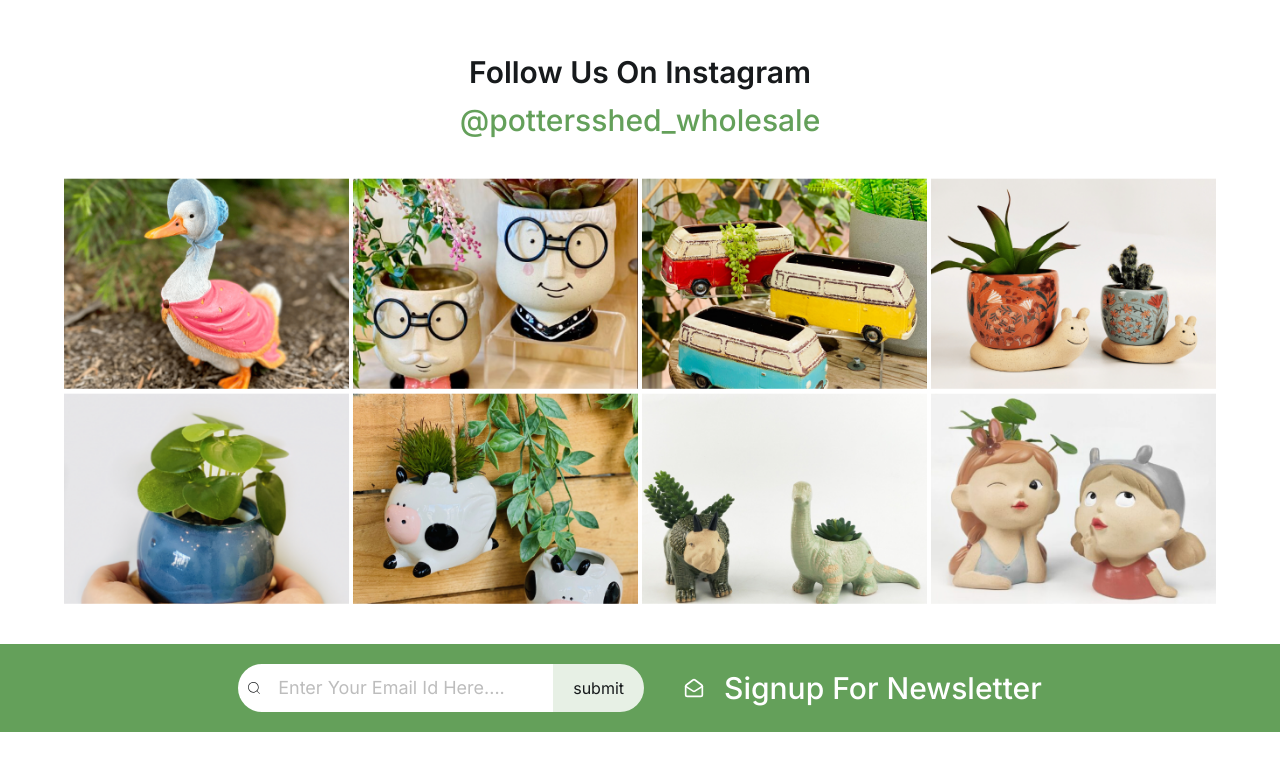
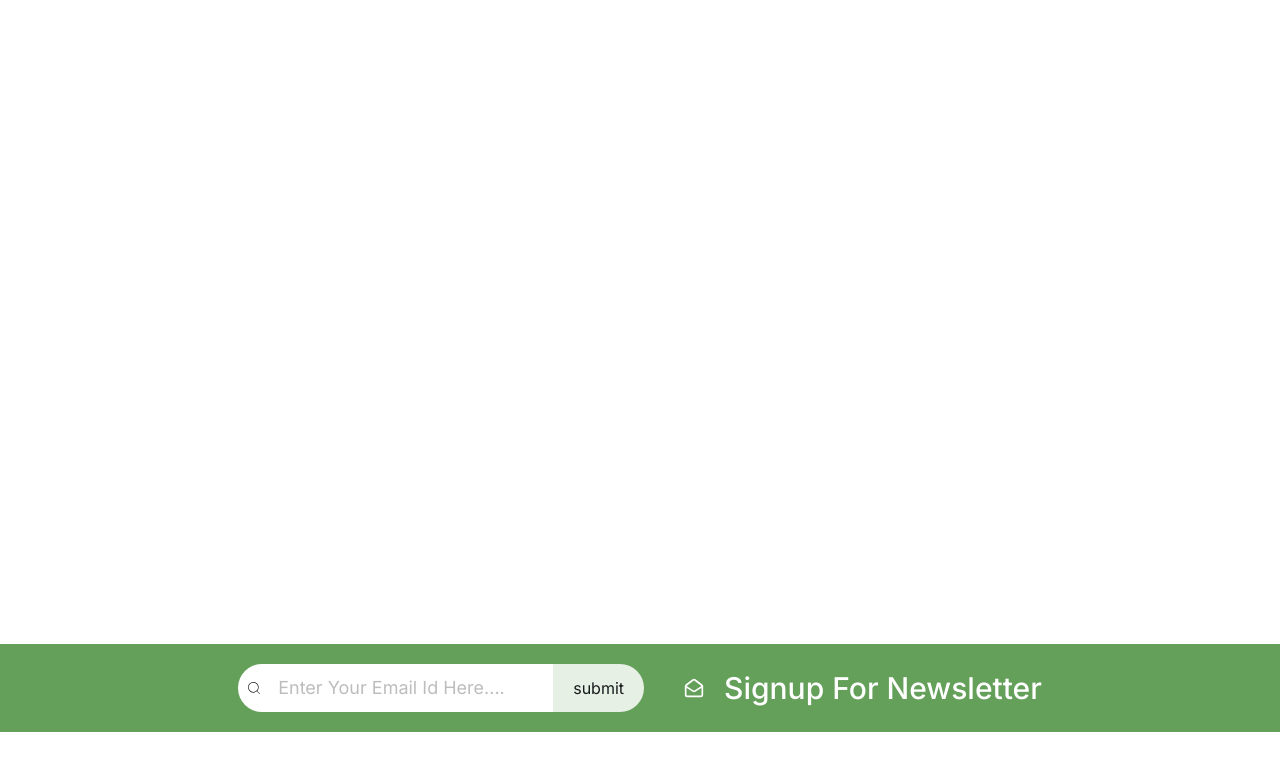
Before and after one commit to jibon-roy/pottrs-shed-work, a React (Vite) app: page / in a window 1280 px wide. Shown: the part 5427-6197 px from the top of the page. Built offline with nearby package versions, Linux system fonts and the light colour scheme.

Commit message:
animation adding #3

```diff
--- a/src/components/pages/home/InstagramSection.jsx
+++ b/src/components/pages/home/InstagramSection.jsx
@@ -39,7 +39,7 @@ const InstagramSection = () => {
   ];
 
   return (
-    <Section>
+    <Section animated>
       <div className="mb-10">
         <Heading className="mb-3">Follow Us On Instagram</Heading>
         <p className="text-center text-3xl font-medium text-primary-green">
```
